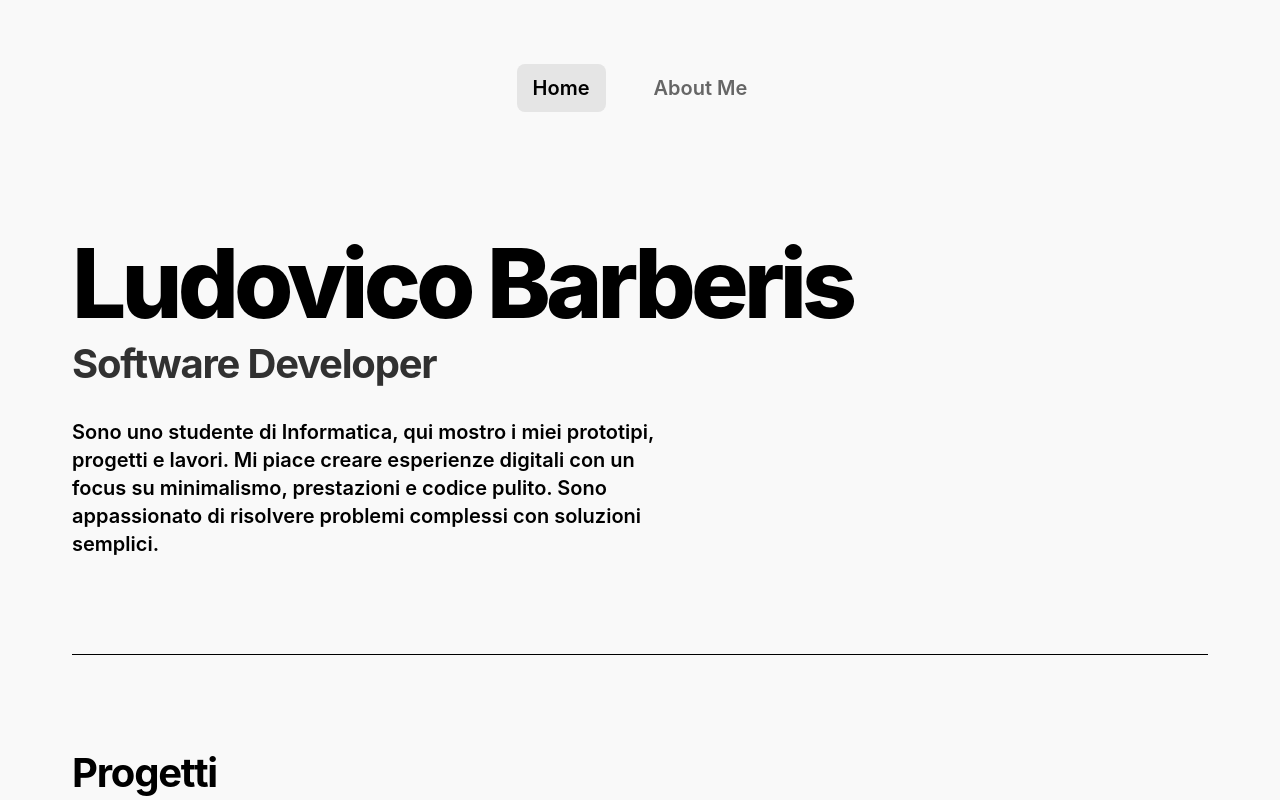
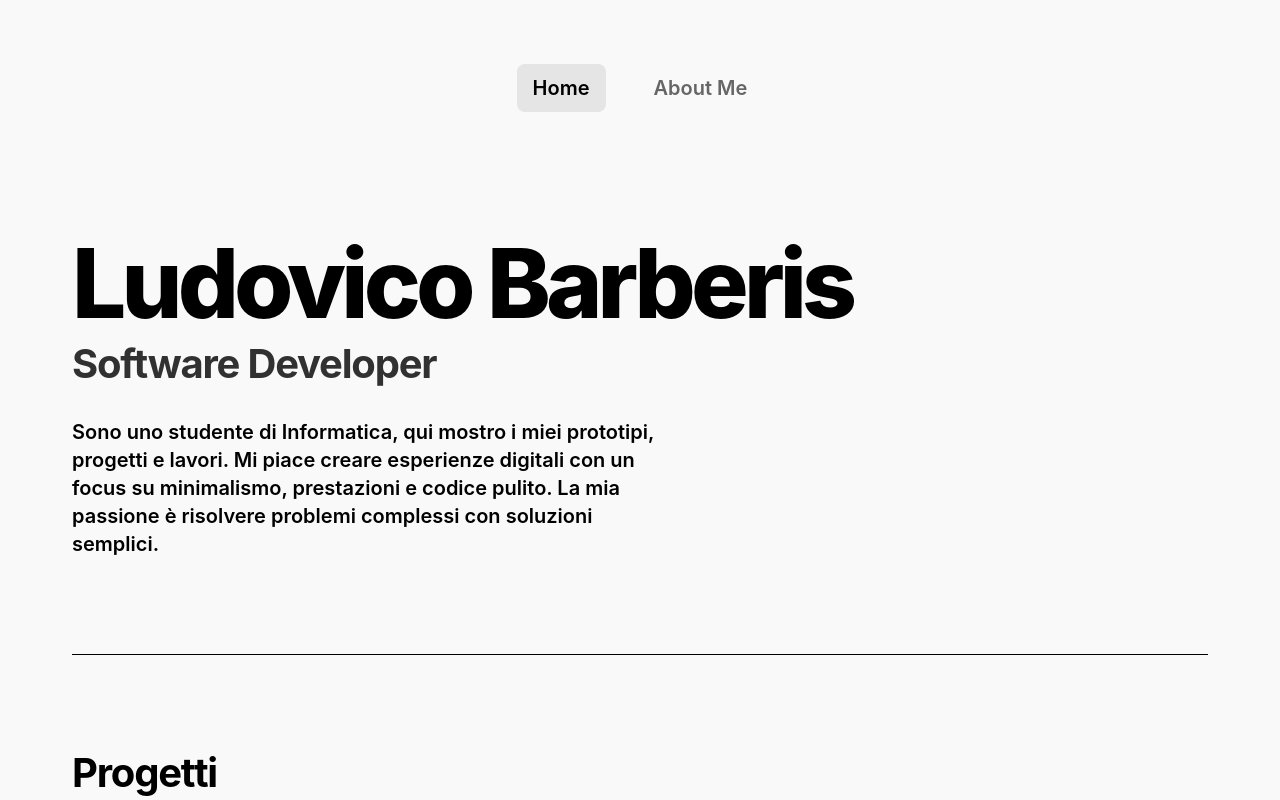
Before and after one commit to Ludovico-B/My-personal-website, a React (Vite) app: page / in a window 1280 px wide. Shown: the top 800 px of the page. Built offline with nearby package versions, Linux system fonts and the light colour scheme.

Commit message:
Update Hero.jsx

```diff
--- a/src/components/Hero.jsx
+++ b/src/components/Hero.jsx
@@ -10,7 +10,7 @@ const Hero = () => {
                 Software Developer
             </h2>
             <p className="text-medium" style={{ maxWidth: '600px', lineHeight: '1.4' }}>
-                Sono uno studente di Informatica, qui mostro i miei prototipi, progetti e lavori. Mi piace creare esperienze digitali con un focus su minimalismo, prestazioni e codice pulito. Sono appassionato di risolvere problemi complessi con soluzioni semplici.
+                Sono uno studente di Informatica, qui mostro i miei prototipi, progetti e lavori. Mi piace creare esperienze digitali con un focus su minimalismo, prestazioni e codice pulito. La mia passione è risolvere problemi complessi con soluzioni semplici.
             </p>
         </section>
     );
```
